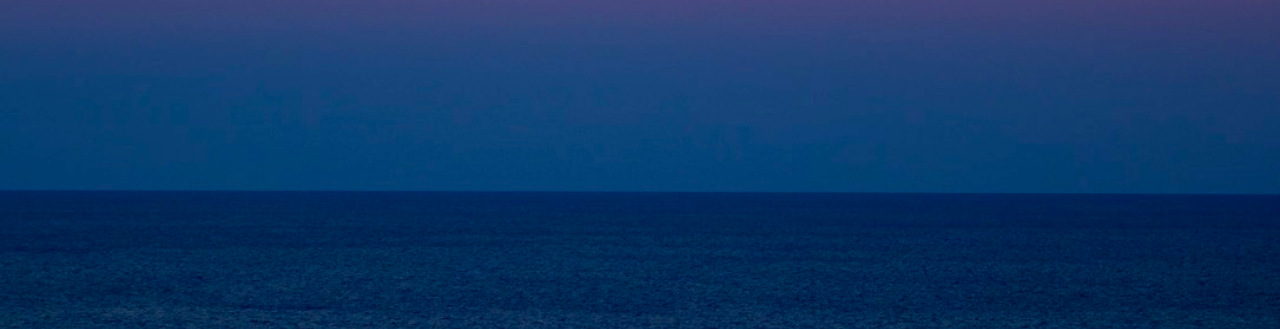
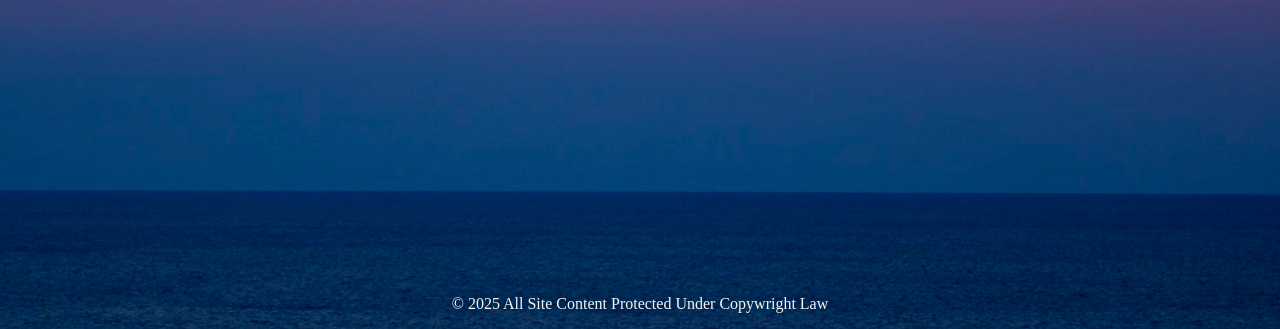
Before and after one commit to james-lanser/website, a plain HTML site: page sound.html in a window 1280 px wide. Shown: the part 471-800 px from the top of the page. Drawn offline with Linux system fonts and the light colour scheme.

Commit message:
Add footer sound.html

```diff
--- a/sound.html
+++ b/sound.html
@@ -31,5 +31,9 @@
 
 	</div>
 
+	<div class="footer">
+		<p>© 2025 All Site Content Protected Under Copywright Law</p>
+	</div>
+
 </body>
 </html>
```
